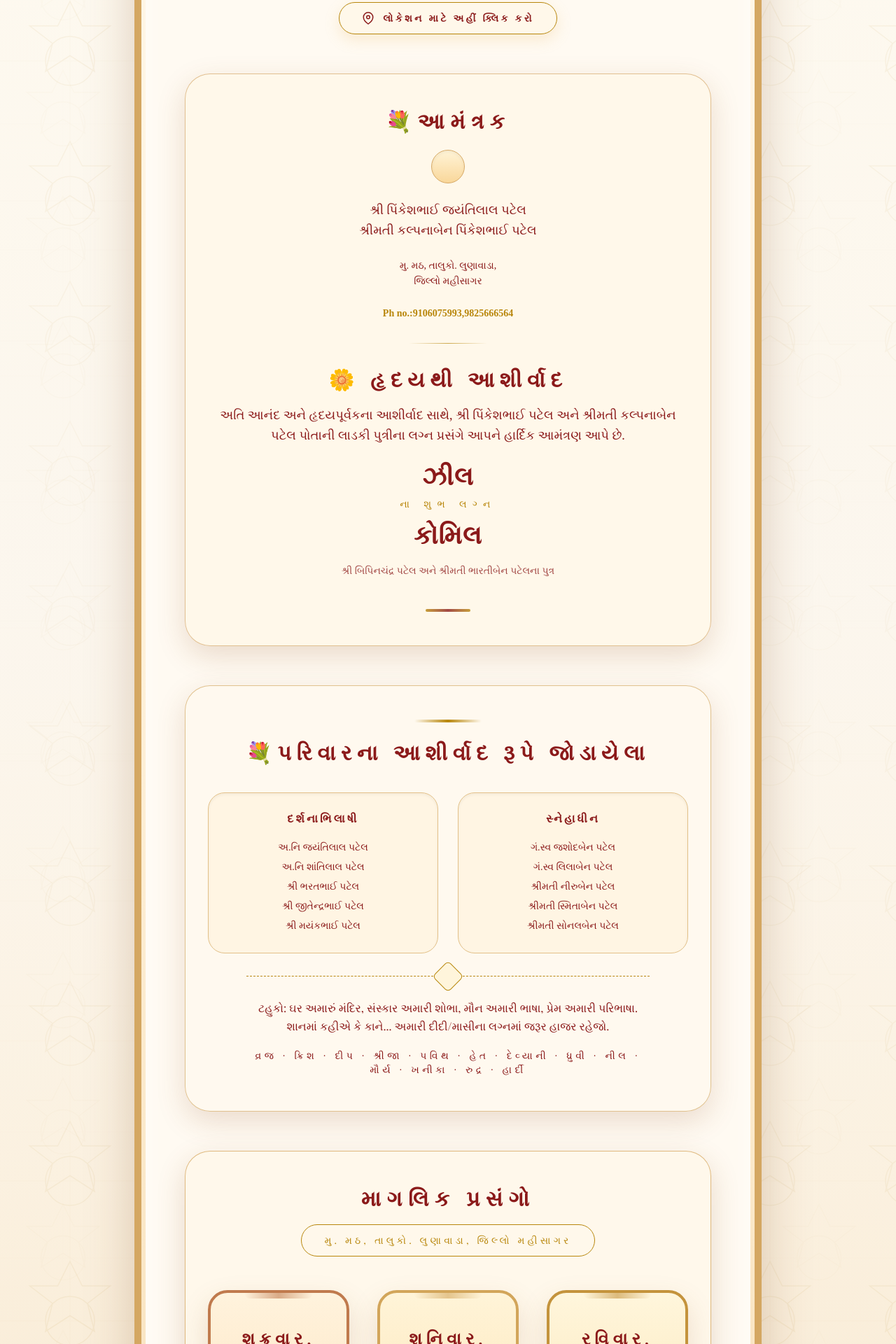
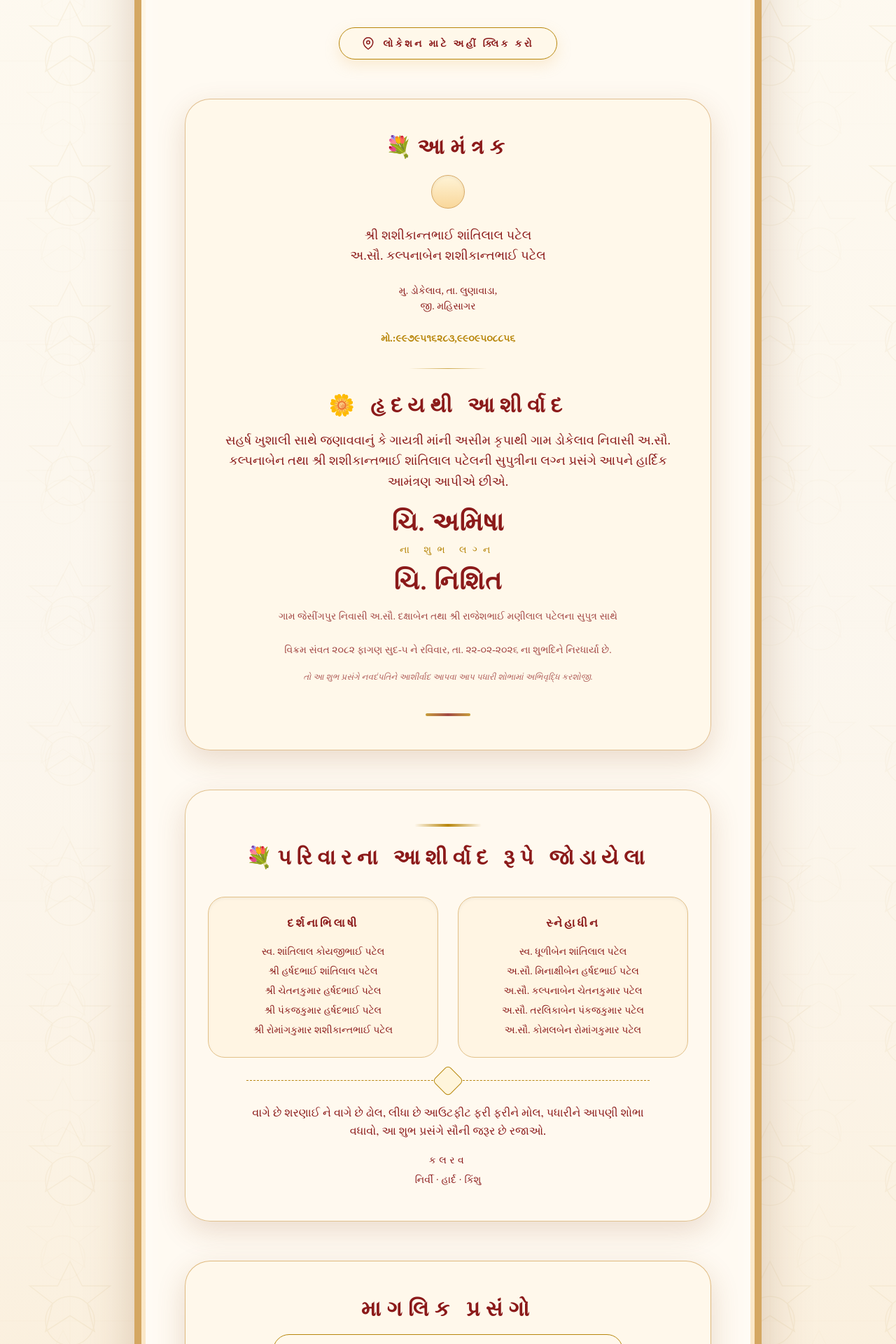
Before and after one commit to Ridhu18/WeddingInvitation, a Next.js app: page / in a window 1280 px wide. Shown: the part 813-2733 px from the top of the page at 70% size. Built offline with nearby package versions, Linux system fonts and the light colour scheme.

Commit message:
change amisha

```diff
--- a/components/wedding-invitation.tsx
+++ b/components/wedding-invitation.tsx
@@ -124,16 +124,17 @@ export default function WeddingInvitation() {
             {/* Bride and Groom Names */}
             <div className="mb-10 sm:mb-12 text-center">
               <div className="inline-block px-6 sm:px-8 md:px-10 py-5 sm:py-6 border-y-2 border-gold">
-                <p className="text-2xl sm:text-3xl md:text-4xl font-semibold mb-2">ચિ.અમિષા</p>
+                <p className="text-2xl sm:text-3xl md:text-4xl font-semibold mb-2">અમિષા</p>
                 <p className="text-base sm:text-lg text-gold font-sans mb-3 sm:mb-4">&</p>
-                <p className="text-2xl sm:text-3xl md:text-4xl font-semibold">ચિ.નિશિ</p>
+                <p className="text-2xl sm:text-3xl md:text-4xl font-semibold">નિશિત</p>
               </div>
             </div>
 
 
             {/* Date */}
             <div className="mb-12 text-center">
-              <p className="text-lg sm:text-xl font-sans tracking-wide">Sunday, February 22, 2026</p>
+              <p className="text-lg sm:text-xl font-sans tracking-wide">રવિવાર, ૨૨-૦૨-૨૦૨૬</p>
+              <p className="text-base sm:text-lg text-maroon/70 font-sans tracking-wide mt-2">વિક્રમ સંવત ૨૦૮૨ ફાગણ સુદ-૫</p>
             </div>
 
             {/* Decorative element */}
@@ -178,23 +179,23 @@ export default function WeddingInvitation() {
                   <h2 className="text-2xl sm:text-3xl font-semibold tracking-[0.28em] uppercase text-maroon">💐આમંત્રક</h2>
                   <div className="mx-auto h-10 w-10 sm:h-12 sm:w-12 rounded-full border border-[#d8aa66] bg-gradient-to-b from-[#fff4d7] to-[#f9d79a] shadow-inner" />
                   <p className="text-base sm:text-lg leading-relaxed font-sans">
-                    શ્રી પિંકેશભાઈ જયંતિલાલ પટેલ
+                    શ્રી શશીકાન્તભાઈ શાંતિલાલ પટેલ
                     <br />
-                    શ્રીમતી કલ્પનાબેન પિંકેશભાઈ પટેલ
+                    અ.સૌ. કલ્પનાબેન શશીકાન્તભાઈ પટેલ
                   </p>
                   <p className="text-xs sm:text-sm font-sans leading-relaxed">
-                    મુ. મઠ, તાલુકો. લુણાવાડા,
+                    મુ. ડોકેલાવ, તા. લુણાવાડા,
                     <br />
-                    જિલ્લો મહીસાગર
+                    જી. મહિસાગર
                   </p>
                   <p className="text-xs sm:text-sm text-gold font-sans font-semibold">
-                    Ph no.:
-                    <a href="tel:+919106075993" className="underline-offset-4 hover:underline">
-                      9106075993
+                    મો.:
+                    <a href="tel:+919979516283" className="underline-offset-4 hover:underline">
+                      ૯૯૭૯૫૧૬૨૮૩
                     </a>
                     ,
-                    <a href="tel:+919825666564" className="underline-offset-4 hover:underline">
-                      9825666564
+                    <a href="tel:+919909508856" className="underline-offset-4 hover:underline">
+                      ૯૯૦૯૫૦૮૮૫૬
                     </a>
                   </p>
                 </div>
@@ -204,14 +205,20 @@ export default function WeddingInvitation() {
                 <div className="space-y-5">
                   <h2 className="text-2xl sm:text-3xl font-semibold tracking-[0.25em] uppercase">🌼 હૃદયથી આશીર્વાદ</h2>
                   <p className="text-base sm:text-lg leading-relaxed font-sans text-center">
-                    અતિ આનંદ અને હૃદયપૂર્વકના આશીર્વાદ સાથે, શ્રી પિંકેશભાઈ પટેલ અને શ્રીમતી કલ્પનાબેન પટેલ પોતાની લાડકી પુત્રીના લગ્ન પ્રસંગે આપને હાર્દિક આમંત્રણ આપે છે.
+                    સહર્ષ ખુશાલી સાથે જણાવવાનું કે ગાયત્રી માંની અસીમ કૃપાથી ગામ ડોકેલાવ નિવાસી અ.સૌ. કલ્પનાબેન તથા શ્રી શશીકાન્તભાઈ શાંતિલાલ પટેલની સુપુત્રીના લગ્ન પ્રસંગે આપને હાર્દિક આમંત્રણ આપીએ છીએ.
                   </p>
                   <div className="inline-flex flex-col items-center gap-3">
-                    <span className="text-3xl sm:text-4xl font-semibold tracking-wide">ઝીલ</span>
+                    <span className="text-3xl sm:text-4xl font-semibold tracking-wide">ચિ. અમિષા</span>
                     <span className="text-xs sm:text-sm uppercase tracking-[0.45em] sm:tracking-[0.6em] text-gold">ના શુભ લગ્ન</span>
-                    <span className="text-3xl sm:text-4xl font-semibold tracking-wide">કોમિલ</span>
+                    <span className="text-3xl sm:text-4xl font-semibold tracking-wide">ચિ. નિશિત</span>
                     <span className="mt-3 text-xs sm:text-sm font-sans text-maroon/80">
-                      શ્રી બિપિનચંદ્ર પટેલ અને શ્રીમતી ભારતીબેન પટેલના પુત્ર
+                      ગામ જેસીંગપુર નિવાસી અ.સૌ. દક્ષાબેન તથા શ્રી રાજેશભાઈ મણીલાલ પટેલના સુપુત્ર સાથે
+                    </span>
+                    <span className="mt-4 text-sm font-sans text-maroon/80">
+                      વિક્રમ સંવત ૨૦૮૨ ફાગણ સુદ-૫ ને રવિવાર, તા. ૨૨-૦૨-૨૦૨૬ ના શુભદિને નિરધાર્યા છે.
+                    </span>
+                    <span className="mt-2 text-xs font-sans text-maroon/70 italic">
+                      તો આ શુભ પ્રસંગે નવદંપતિને આશીર્વાદ આપવા આપ પધારી શોભામાં અભિવૃદ્ધિ કરશોજી.
                     </span>
                   </div>
                   <div className="mx-auto mt-6 h-1 w-14 sm:w-16 rounded-full bg-gradient-to-r from-gold via-maroon to-gold opacity-80" />
@@ -227,29 +234,29 @@ export default function WeddingInvitation() {
                   <div className="rounded-3xl border border-[#e3c189] bg-[#fff4de]/70 px-6 sm:px-8 py-6 shadow-inner">
                     <p className="font-semibold uppercase tracking-[0.16em] sm:tracking-[0.2em] mb-4 text-center">દર્શનાભિલાષી</p>
                     <p className="font-sans text-xs sm:text-sm leading-7 text-center">
-                      અ.નિ જયંતિલાલ પટેલ
+                      સ્વ. શાંતિલાલ કોયજીભાઈ પટેલ
                       <br />
-                      અ.નિ શાંતિલાલ પટેલ
+                      શ્રી હર્ષદભાઈ શાંતિલાલ પટેલ
                       <br />
-                      શ્રી ભરતભાઈ પટેલ
+                      શ્રી ચેતનકુમાર હર્ષદભાઈ પટેલ
                       <br />
-                      શ્રી જીતેન્દ્રભાઈ પટેલ
+                      શ્રી પંકજકુમાર હર્ષદભાઈ પટેલ
                       <br />
-                      શ્રી મયંકભાઈ પટેલ
+                      શ્રી રોમાંગકુમાર શશીકાન્તભાઈ પટેલ
                     </p>
                   </div>
                   <div className="rounded-3xl border border-[#e3c189] bg-[#fff4de]/70 px-6 sm:px-8 py-6 shadow-inner flex flex-col justify-center">
                     <p className="font-semibold uppercase tracking-[0.16em] sm:tracking-[0.2em] mb-4 text-center">સ્નેહાધીન</p>
                     <p className="font-sans text-xs sm:text-sm leading-7 text-center">
-                      ગં.સ્વ જશોદબેન પટેલ
+                      સ્વ. ધૂળીબેન શાંતિલાલ પટેલ
                       <br />
-                      ગં.સ્વ લિલાબેન પટેલ
+                      અ.સૌ. મિનાક્ષીબેન હર્ષદભાઈ પટેલ
                       <br />
-                      શ્રીમતી નીરુબેન પટેલ
+                      અ.સૌ. કલ્પનાબેન ચેતનકુમાર પટેલ
                       <br />
-                      શ્રીમતી સ્મિતાબેન પટેલ
+                      અ.સૌ. તરલિકાબેન પંકજકુમાર પટેલ
                       <br />
-                      શ્રીમતી સોનલબેન પટેલ
+                      અ.સૌ. કોમલબેન રોમાંગકુમાર પટેલ
                     </p>
                   </div>
                 </div>
@@ -257,10 +264,13 @@ export default function WeddingInvitation() {
                 <div className="relative mx-auto mt-8 max-w-xl border-t border-dashed border-gold pt-6 sm:pt-8 text-center">
                   <div className="absolute -top-4 left-1/2 h-6 w-6 sm:h-8 sm:w-8 -translate-x-1/2 rotate-45 rounded-sm border border-gold bg-[#fff5db]" />
                   <p className="text-sm sm:text-base leading-relaxed mb-4 sm:mb-5">
-                    ટહુકો: ઘર અમારું મંદિર, સંસ્કાર અમારી શોભા, મૌન અમારી ભાષા, પ્રેમ અમારી પરિભાષા. શાનમાં કહીએ કે કાને... અમારી દીદી/માસીના લગ્નમાં જરૂર હાજર રહેજો.
+                    વાગે છે શરણાઈ ને વાગે છે ઢોલ, લીધા છે આઉટફીટ ફરી ફરીને મોલ, પધારીને આપણી શોભા વધાવો, આ શુભ પ્રસંગે સૌની જરૂર છે રજાઓ.
                   </p>
                   <p className="font-sans text-xs sm:text-sm tracking-[0.24em] sm:tracking-[0.32em] uppercase">
-                    વ્રજ · ક્રિશ · દીપ · શ્રીજા · પવિથ · હેત · દેવ્યાની · ધ્રુવી · નીલ · મૌર્ય · ખનીકા · રુદ્ર · હાર્દી
+                    કલરવ
+                  </p>
+                  <p className="font-sans text-xs sm:text-sm mt-2">
+                    નિર્વી · હાર્દ · કિંશુ
                   </p>
                 </div>
               </div>
@@ -274,32 +284,33 @@ export default function WeddingInvitation() {
                   rel="noopener noreferrer"
                   className="mx-auto mb-10 sm:mb-12 block w-fit rounded-full border border-gold px-6 sm:px-8 py-2.5 sm:py-3 text-center text-xs sm:text-sm uppercase tracking-[0.24em] sm:tracking-[0.3em] text-gold transition duration-300 hover:bg-gold hover:text-maroon"
                 >
-                  મુ. મઠ, તાલુકો. લુણાવાડા, જિલ્લો મહીસાગર
+                  શુભ સ્થળ : મુ. ડોકેલાવ, તા. લુણાવાડા, જી. મહિસાગર
                 </a>
 
                 <div className="grid gap-8 sm:gap-10 grid-cols-1 sm:grid-cols-2 lg:grid-cols-3">
                   <div className="relative overflow-hidden rounded-[28px] border-[4px] border-[#c07a4d] bg-gradient-to-b from-[#fff3dd] via-[#fce3bf] to-[#f6cea5] px-6 sm:px-8 md:px-10 py-10 sm:py-12 shadow-[0_18px_40px_rgba(142,87,37,0.18)]">
                     <div className="absolute inset-x-8 sm:inset-x-10 md:inset-x-12 top-0 h-1.5 sm:h-2 rounded-b-full bg-gradient-to-r from-transparent via-[#c07a4d]/60 to-transparent" />
                     <h3 className="text-xl sm:text-2xl font-semibold text-center mb-6 sm:mb-8 border-b border-[#c07a4d]/40 pb-3 sm:pb-4 uppercase tracking-[0.2em] sm:tracking-[0.25em]">
-                      શુક્રવાર, 28-11-2025
+                      શુક્રવાર, ૨૦-૦૨-૨૦૨૬
                     </h3>
+                    <p className="text-xs sm:text-sm text-center mb-4 text-maroon/70">વિક્રમ સંવત ૨૦૮૨ ફાગણ સુદ-૩</p>
                     <div className="space-y-5 sm:space-y-6 font-sans text-xs sm:text-sm">
                       <div className="flex items-start justify-between gap-3 sm:gap-4">
                         <div className="max-w-[80%]">
                           <p className="font-semibold uppercase tracking-[0.15em] sm:tracking-[0.2em]">ગણેશ સ્થાપના</p>
-                          <p className="text-gold mt-1 text-xs sm:text-sm">08:00 a.m.</p>
+                          <p className="text-gold mt-1 text-xs sm:text-sm">સવારે ૮-૩૦ કલાકે</p>
                         </div>
                       </div>
                       <div className="flex items-start justify-between gap-3 sm:gap-4">
                         <div className="max-w-[80%]">
                           <p className="font-semibold uppercase tracking-[0.15em] sm:tracking-[0.2em]">મંડપ મુહૂર્ત</p>
-                          <p className="text-gold mt-1 text-xs sm:text-sm">10:00 a.m.</p>
+                          <p className="text-gold mt-1 text-xs sm:text-sm">સવારે ૯-૩૦ કલાકે</p>
                         </div>
                       </div>
                       <div className="flex items-start justify-between gap-3 sm:gap-4">
                         <div className="max-w-[80%]">
-                          <p className="font-semibold uppercase tracking-[0.15em] sm:tracking-[0.2em]">ગ્રહ શાંતિ</p>
-                          <p className="text-gold mt-1 text-xs sm:text-sm">01:00 p.m.</p>
+                          <p className="font-semibold uppercase tracking-[0.15em] sm:tracking-[0.2em]">ગ્રહશાંતિ</p>
+                          <p className="text-gold mt-1 text-xs sm:text-sm">બપોરે ૧-૦૧ કલાકે</p>
                         </div>
                       </div>
                     </div>
@@ -308,25 +319,26 @@ export default function WeddingInvitation() {
                   <div className="relative overflow-hidden rounded-[28px] border-[4px] border-[#d2a55a] bg-gradient-to-b from-[#fff4d8] via-[#fce4b5] to-[#f3cb88] px-6 sm:px-8 md:px-10 py-10 sm:py-12 shadow-[0_18px_40px_rgba(154,102,43,0.18)]">
                     <div className="absolute inset-x-8 sm:inset-x-10 md:inset-x-12 top-0 h-1.5 sm:h-2 rounded-b-full bg-gradient-to-r from-transparent via-[#d2a55a]/60 to-transparent" />
                     <h3 className="text-xl sm:text-2xl font-semibold text-center mb-6 sm:mb-8 border-b border-[#d2a55a]/40 pb-3 sm:pb-4 uppercase tracking-[0.2em] sm:tracking-[0.25em]">
-                      શનિવાર, 29-11-2025
+                      શનિવાર, ૨૧-૦૨-૨૦૨૬
                     </h3>
+                    <p className="text-xs sm:text-sm text-center mb-4 text-maroon/70">વિક્રમ સંવત ૨૦૮૨ ફાગણ સુદ-૪</p>
                     <div className="space-y-5 sm:space-y-6 font-sans text-xs sm:text-sm">
                       <div className="flex items-start justify-between gap-3 sm:gap-4">
                         <div className="max-w-[80%]">
-                          <p className="font-semibold uppercase tracking-[0.15em] sm:tracking-[0.2em]">મામેરું</p>
-                          <p className="text-gold mt-1 text-xs sm:text-sm">12:00 p.m.</p>
+                          <p className="font-semibold uppercase tracking-[0.15em] sm:tracking-[0.2em]">મામેરૂં</p>
+                          <p className="text-gold mt-1 text-xs sm:text-sm">બપોરે ૧૨-૦૧ કલાકે</p>
                         </div>
                       </div>
                       <div className="flex items-start justify-between gap-3 sm:gap-4">
                         <div className="max-w-[80%]">
-                          <p className="font-semibold uppercase tracking-[0.15em] sm:tracking-[0.2em]">સ્વરુચિ ભોજન</p>
-                          <p className="text-gold mt-1 text-xs sm:text-sm">11:30 a.m.</p>
+                          <p className="font-semibold uppercase tracking-[0.15em] sm:tracking-[0.2em]">ભોજન સમારંભ</p>
+                          <p className="text-gold mt-1 text-xs sm:text-sm">સવારે ૧૧-૦૧ કલાકથી</p>
                         </div>
                       </div>
                       <div className="flex items-start justify-between gap-3 sm:gap-4">
                         <div className="max-w-[80%]">
                           <p className="font-semibold uppercase tracking-[0.15em] sm:tracking-[0.2em]">રાસ-ગરબા</p>
-                          <p className="text-gold mt-1 text-xs sm:text-sm">09:30 p.m.</p>
+                          <p className="text-gold mt-1 text-xs sm:text-sm">રાત્રે ૯-૦૧ કલાકે</p>
                         </div>
                       </div>
                     </div>
@@ -335,25 +347,26 @@ export default function WeddingInvitation() {
                   <div className="relative overflow-hidden rounded-[28px] border-[4px] border-[#c4933c] bg-gradient-to-b from-[#fff6dc] via-[#fbe6b8] to-[#f0c686] px-6 sm:px-8 md:px-10 py-10 sm:py-12 shadow-[0_18px_40px_rgba(154,102,43,0.18)]">
                     <div className="absolute inset-x-8 sm:inset-x-10 md:inset-x-12 top-0 h-1.5 sm:h-2 rounded-b-full bg-gradient-to-r from-transparent via-[#c4933c]/60 to-transparent" />
                     <h3 className="text-xl sm:text-2xl font-semibold text-center mb-6 sm:mb-8 border-b border-[#c4933c]/40 pb-3 sm:pb-4 uppercase tracking-[0.2em] sm:tracking-[0.25em]">
-                    રવિવાર, 30-11-2025
+                      રવિવાર, ૨૨-૦૨-૨૦૨૬
                     </h3>
+                    <p className="text-xs sm:text-sm text-center mb-4 text-maroon/70">વિક્રમ સંવત ૨૦૮૨ ફાગણ સુદ-૫</p>
                     <div className="space-y-5 sm:space-y-6 font-sans text-xs sm:text-sm">
                       <div className="flex items-start justify-between gap-3 sm:gap-4">
                         <div className="max-w-[80%]">
                           <p className="font-semibold uppercase tracking-[0.15em] sm:tracking-[0.2em]">જાન આગમન</p>
-                          <p className="text-gold mt-1 text-xs sm:text-sm">09:00 a.m.</p>
+                          <p className="text-gold mt-1 text-xs sm:text-sm">સવારે ૧૦-૦૧ કલાકે</p>
                         </div>
                       </div>
                       <div className="flex items-start justify-between gap-3 sm:gap-4">
                         <div className="max-w-[80%]">
-                          <p className="font-semibold uppercase tracking-[0.15em] sm:tracking-[0.2em]">હસ્તમેળાપ</p>
-                          <p className="text-gold mt-1 text-xs sm:text-sm">11:00 a.m.</p>
+                          <p className="font-semibold uppercase tracking-[0.15em] sm:tracking-[0.2em]">હસ્ત મેળાપ</p>
+                          <p className="text-gold mt-1 text-xs sm:text-sm">બપોરે ૧૨-૦૧ કલાકે</p>
                         </div>
                       </div>
                       <div className="flex items-start justify-between gap-3 sm:gap-4">
                         <div className="max-w-[80%]">
-                          <p className="font-semibold uppercase tracking-[0.15em] sm:tracking-[0.2em]">સ્વરુચિ ભોજન</p>
-                          <p className="text-gold mt-1 text-xs sm:text-sm">11:00 a.m.</p>
+                          <p className="font-semibold uppercase tracking-[0.15em] sm:tracking-[0.2em]">કન્યા વિદાય</p>
+                          <p className="text-gold mt-1 text-xs sm:text-sm">બપોરે ૩-૦૧ કલાકે</p>
                         </div>
                       </div>
                     </div>
```
